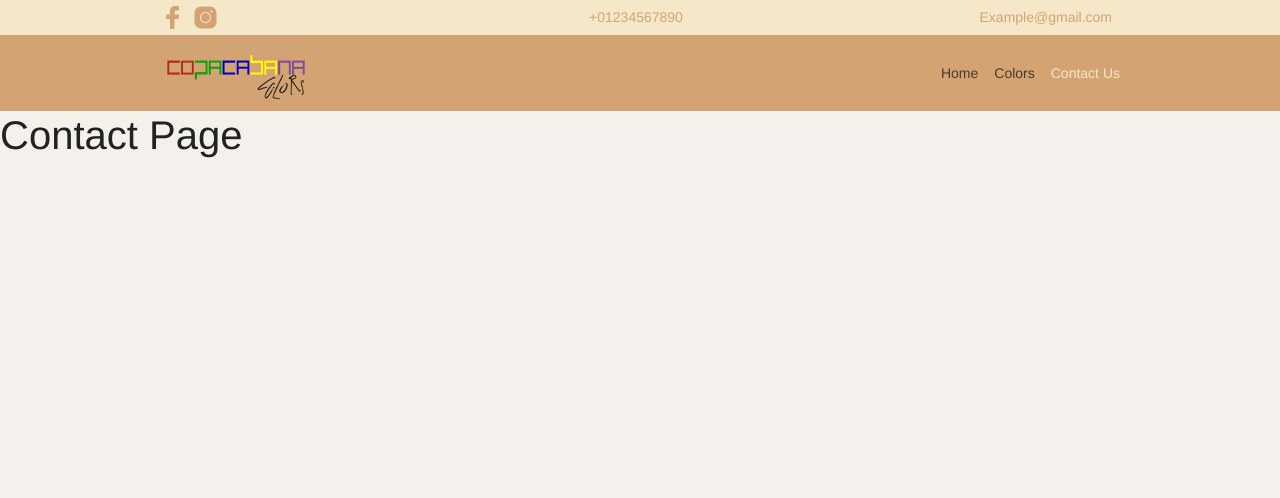
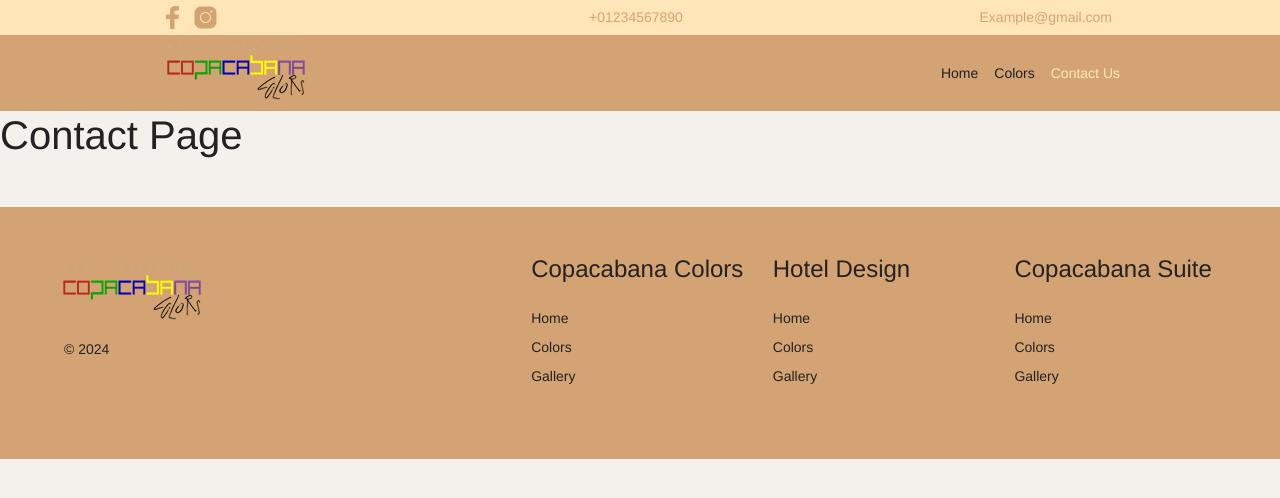
Before and after one commit to Andrea-Asaro/Copacabana_colors_whiteOverlay, a React (Vite) app: page /contact in a window 1280 px wide. Shown: the top 498 px of the page. Built offline with nearby package versions, Linux system fonts and the light colour scheme.

Commit message:
fatto footer, da completare rotte funzionanti e responsiveness

```diff
--- a/src/App.css
+++ b/src/App.css
@@ -1,9 +1,16 @@
 :root{
     --color-1: #D4A373;
-    --color-2: #F5E8C9;
+    --color-2: #ffe6b8;
     --color-3: #222222;
     --color-0:#F4F1ED;
 }
+
+
+/* backup colori come da reference
+--color-1: #e9993e; (nuova)
+--color-2: #F5E8C9;
+--color-3: #222222;
+--color-0:#F4F1ED; */
 
 /* bg and text color classes */
 .bg1{
--- a/src/App.jsx
+++ b/src/App.jsx
@@ -14,6 +14,8 @@ import Topbar from "./components/Topbar";
 import Home from './components/Home';
 import About from './components/About';
 import Contact from './components/Contact';
+import Footer from './components/Footer';
+
 // componenti
 
 function App() {
@@ -30,6 +32,7 @@ function App() {
           <Route path="/contact" element={<Contact />} />
       </Routes>
 
+    <Footer/>
     </Router>
   )
 }
--- a/src/components/Colors.jsx
+++ b/src/components/Colors.jsx
@@ -33,7 +33,7 @@ export default function Colors(){
                         </div>
                         <div className="card-body">
                             <h5 className='fw-bold text1'>Nome stanza</h5>
-                            <p className="card-text">Some quick example text to build on the card title and make up the bulk of the card's content.</p>
+                            <p className="card-text text3 ">Some quick example text to build on the card title and make up the bulk of the card's content.</p>
                             <button onClick={handleDetailClick} className="btn btn-outline-primary btn-lg bg1 text0 cardbtn">Dettagli</button>
                         </div>
                     </div>
@@ -45,7 +45,7 @@ export default function Colors(){
                         <img src={luminaire} className="card-img-top" alt="..."/>
                         <div className="card-body">
                             <h5 className='fw-bold text1'>Nome stanza</h5>
-                            <p className="card-text">Some quick example text to build on the card title and make up the bulk of the card's content.</p>
+                            <p className="card-text text3 ">Some quick example text to build on the card title and make up the bulk of the card's content.</p>
                         </div>
                     </div>
                 </div>
@@ -56,7 +56,7 @@ export default function Colors(){
                         <img src={verde} className="card-img-top" alt="..."/>
                         <div className="card-body">
                             <h5 className='fw-bold text1'>Nome stanza</h5>
-                            <p className="card-text">Some quick example text to build on the card title and make up the bulk of the card's content.</p>
+                            <p className="card-text text3 ">Some quick example text to build on the card title and make up the bulk of the card's content.</p>
                         </div>
                     </div>
                 </div>
@@ -67,7 +67,7 @@ export default function Colors(){
                         <img src={riccio} className="card-img-top" alt="..."/>
                         <div className="card-body">
                             <h5 className='fw-bold text1'>Nome stanza</h5>
-                            <p className="card-text">Some quick example text to build on the card title and make up the bulk of the card's content.</p>
+                            <p className="card-text text3">Some quick example text to build on the card title and make up the bulk of the card's content.</p>
                         </div>
                     </div>
                 </div>
--- a/src/components/ContactsMap.jsx
+++ b/src/components/ContactsMap.jsx
@@ -34,7 +34,7 @@ export default function ContactsMap(){
 
     return(
         <>
-        <div className="container pt-5" >
+        <div className="container pt-5 mb-5">
             <div className="row">
                 <div className="col-lg-4 text3">
                     <h3 className="mb-4 text1 fw-bold">CONTATTI</h3>
--- /dev/null
+++ b/src/components/Footer.css
@@ -0,0 +1,3 @@
+li{
+    list-style: none;
+}
--- /dev/null
+++ b/src/components/Footer.jsx
@@ -0,0 +1,76 @@
+import './Footer.css'
+import logo from "../media/logo.png"
+
+export default function Footer(){
+
+    return(
+
+        <>
+        {/* <div className="container-fluid">
+            <div className="row justify-content-evenly">
+                <div className="col-12 text-center">
+                    <img className='mb-3' src={logo} alt="" />
+                </div>
+                <div className="col-12 col-lg-3 ps-lg-5 ms-5 bg-info">
+                    <h5 className='h4  mb-3'>Copacabana Colors</h5>
+                    <p className='h5 '>Colors</p>
+                    <p className='h5 '>Gallery</p>
+                    <p className='h5 '>pippo</p>
+                </div>
+                <div className="col-12 col-lg-3 ps-lg-5 ms-5 bg-info">
+                    <h5 className='h4 '>Hotel Design</h5>
+                </div>
+                <div className="col-12 col-lg-3 ps-lg-5 ms-5 bg-info">
+                    <h5 className='h4 '>Copacabana Suite</h5>
+                </div>
+            </div>
+        </div> */}
+
+
+        <div className="container-fluid px-5 bg1">
+            <footer className="row row-cols-1 row-cols-sm-2 row-cols-md-5 py-5 my-5">
+                <div className="col mb-3">
+                    <a href="/" className="d-flex align-items-center mb-3 link-body-emphasis text-decoration-none">
+                    <img src={logo} alt="" />
+                    </a>
+                    <p className="text3 ps-3">© 2024</p>
+                </div>
+
+                <div className="col mb-3">
+
+                </div>
+
+                <div className="col mb-3">
+                    <h5 className='h4 mb-4 text3'>Copacabana Colors</h5>
+                    <ul className="nav flex-column">
+                        <li className="nav-item mb-2"><a href="#" className="nav-link p-0 text3">Home</a></li>
+                        <li className="nav-item mb-2"><a href="#" className="nav-link p-0 text3">Colors</a></li>
+                        <li className="nav-item mb-2"><a href="#" className="nav-link p-0 text3">Gallery</a></li>
+                    </ul>
+                </div>
+
+                <div className="col mb-3">
+                    <h5 className='h4 mb-4 text3'>Hotel Design</h5>
+                    <ul className="nav flex-column">
+                        <li className="nav-item mb-2"><a href="#" className="nav-link p-0 text3">Home</a></li>
+                        <li className="nav-item mb-2"><a href="#" className="nav-link p-0 text3">Colors</a></li>
+                        <li className="nav-item mb-2"><a href="#" className="nav-link p-0 text3">Gallery</a></li>
+                    </ul>
+                </div>
+
+                <div className="col mb-3">
+                    <h5 className='h4 mb-4 text3'>Copacabana Suite</h5>
+                    <ul className="nav flex-column">
+                        <li className="nav-item mb-2"><a href="#" className="nav-link p-0 text3">Home</a></li>
+                        <li className="nav-item mb-2"><a href="#" className="nav-link p-0 text3">Colors</a></li>
+                        <li className="nav-item mb-2"><a href="#" className="nav-link p-0 text3">Gallery</a></li>
+                    </ul>
+                </div>
+            </footer>
+        </div>
+
+
+        </>
+    )
+
+}
--- a/src/components/Navbar.jsx
+++ b/src/components/Navbar.jsx
@@ -24,9 +24,9 @@ export default function Navbar(){
             </button>
             <div className="collapse navbar-collapse " id="navbarCollapse">
                 <div className="navbar-nav ms-auto me-lg-5 pe-lg-5 py-0">
-                    <NavLink className="nav-item nav-link mb-1 mb-lg-0 mt-1 mt-lg-0" to="/" end>Home</NavLink>
-                    <NavLink className="nav-item nav-link mb-1 mb-lg-0" to="/about">Colors</NavLink>
-                    <NavLink className="nav-item nav-link mb-1 mb-lg-0 pe-lg-3" to="/contact">Contact Us</NavLink>
+                    <NavLink className="nav-item nav-link text3 mb-1 mb-lg-0 mt-1 mt-lg-0" to="/" end>Home</NavLink>
+                    <NavLink className="nav-item nav-link text3 mb-1 mb-lg-0" to="/about">Colors</NavLink>
+                    <NavLink className="nav-item nav-link text3 mb-1 mb-lg-0 pe-lg-3" to="/contact">Contact Us</NavLink>
                     {/* <div className="nav-item dropdown">
                         <a href="#" className="nav-link dropdown-toggle" data-bs-toggle="dropdown">Pages</a>
                         <div className="dropdown-menu m-0">
```
